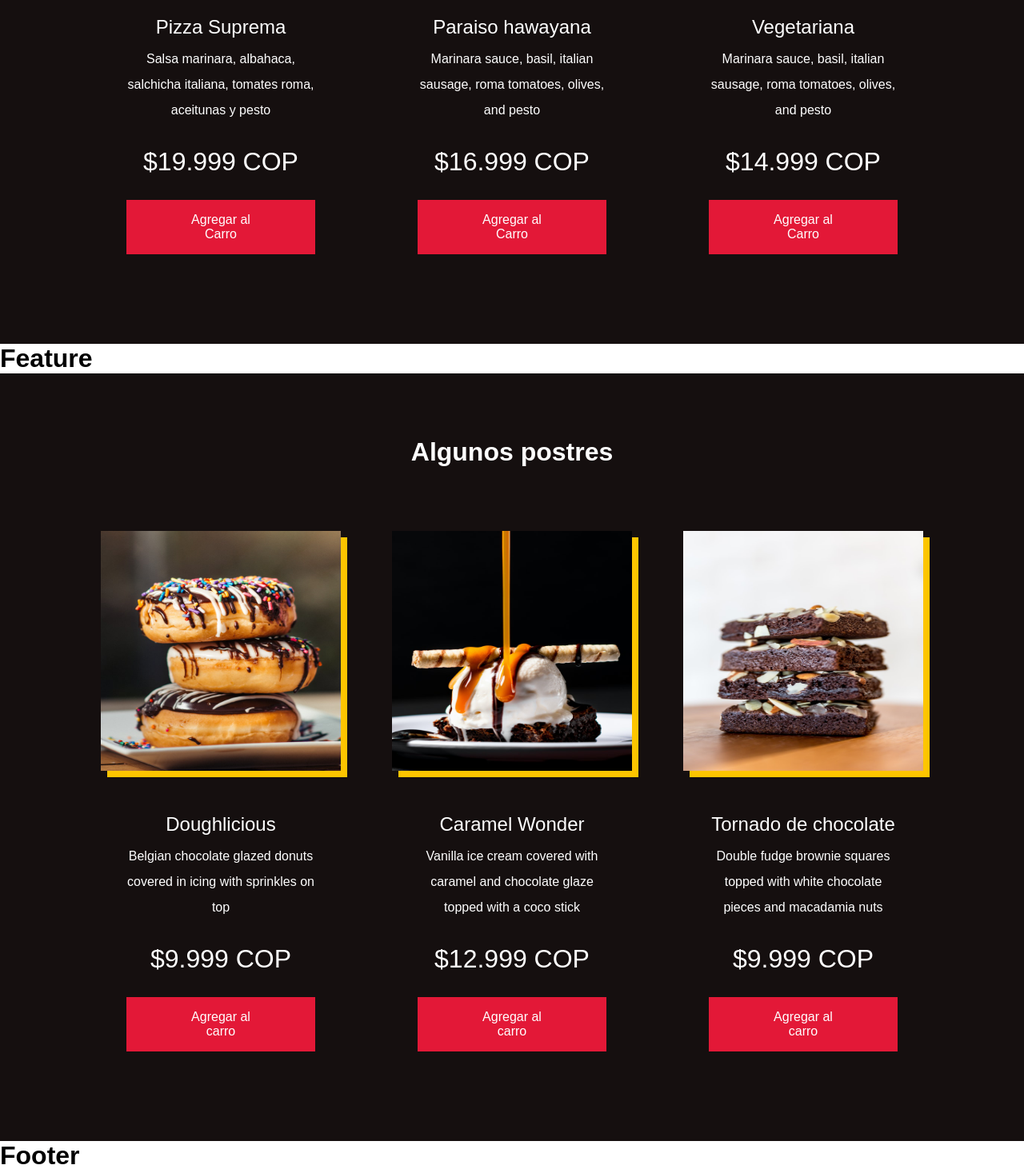
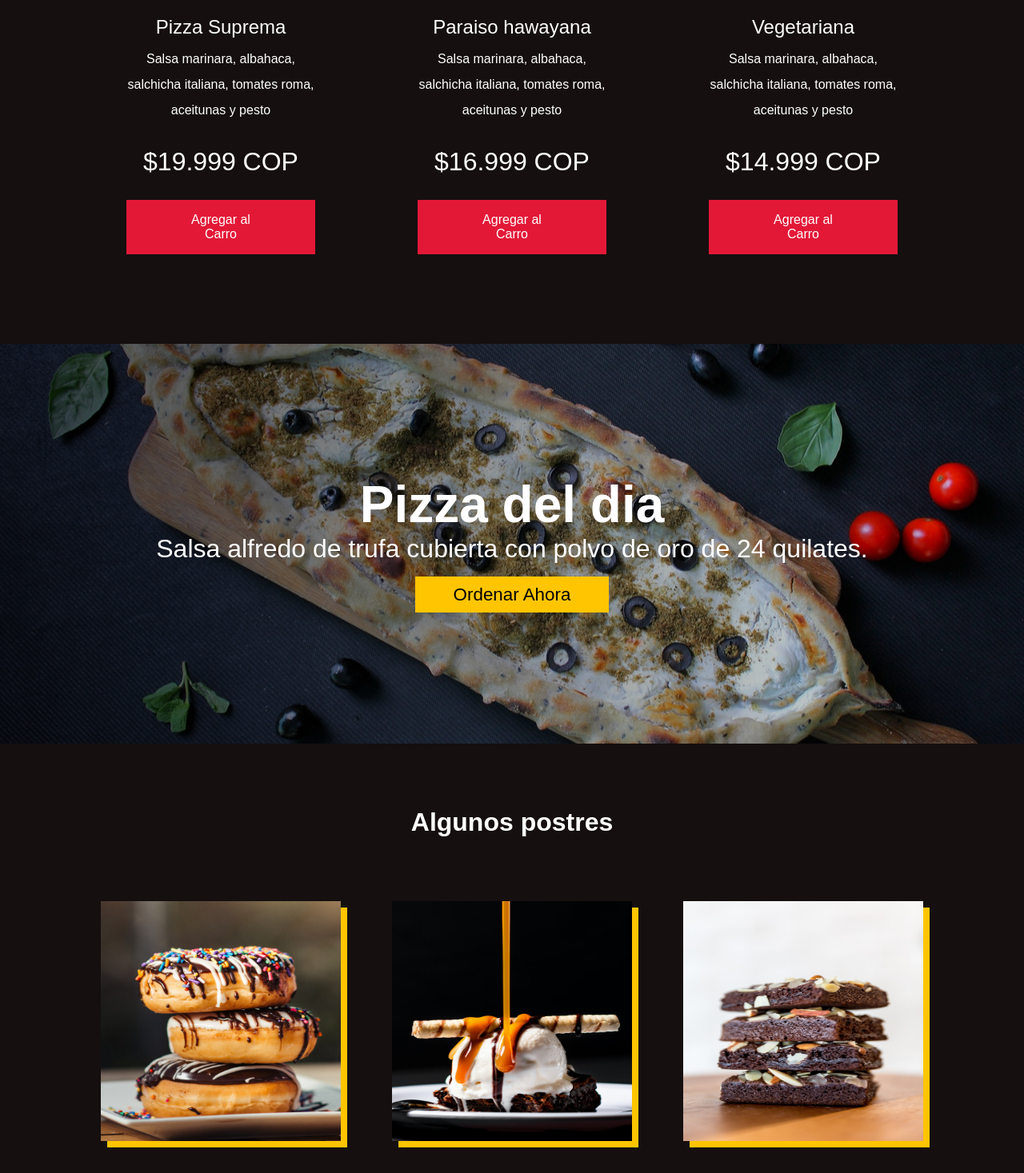
Before and after one commit to brammont/React-LandingPage_Pizza, a React (Create React App) app: page / in a window 1280 px wide. Shown: the part 1330-2797 px from the top of the page at 80% size. Built offline with nearby package versions, Linux system fonts and the light colour scheme.

Commit message:
cleaning the principal component

```diff
--- a/package.json
+++ b/package.json
@@ -6,6 +6,7 @@
     "@testing-library/jest-dom": "^5.14.1",
     "@testing-library/react": "^11.2.7",
     "@testing-library/user-event": "^12.8.3",
+    "netlify-cli": "^6.7.1",
     "react": "^17.0.2",
     "react-dom": "^17.0.2",
     "react-icons": "^4.2.0",
--- a/src/components/Feature/FeatureElements.js
+++ b/src/components/Feature/FeatureElements.js
@@ -0,0 +1,39 @@
+import styled from 'styled-components';
+import FeaturePic from '../../images/featured3.jpg';
+
+export const FeatureContainer = styled.div`
+  background: linear-gradient(to right, rgba(0, 0, 0, 0.7), rgba(0, 0, 0, 0.1)),
+    url(${FeaturePic});
+  height: 100vh;
+  max-height: 500px;
+  background-position: center;
+  background-size: cover;
+  display: flex;
+  flex-direction: column;
+  justify-content: center;
+  align-items: center;
+  color: #fff;
+  text-align: center;
+  padding: 0 1rem;
+  h1 {
+    font-size: clamp(3rem, 5vw, 5rem);
+  }
+  p {
+    margin-bottom: 1rem;
+    font-size: clamp(1rem, 3vw, 2rem);
+  }
+`;
+export const FeatureButton = styled.button`
+  font-size: 1.4rem;
+  padding: 0.6rem 3rem;
+  border: none;
+  background: #ffc500;
+  color: #000;
+  transition: 0.2s ease-out;
+  &:hover {
+    color: #fff;
+    background: #e31837;
+    transition: 0.2s ease-out;
+    cursor: pointer;
+  }
+`;
--- a/src/components/Feature/index.js
+++ b/src/components/Feature/index.js
@@ -1,11 +1,15 @@
 import React from 'react'
+import { FeatureContainer, FeatureButton } from './FeatureElements';
+
 
 const Feature = () => {
     return (
-        <div>
-            <h1>Feature</h1>
-        </div>
-    )
-}
+      <FeatureContainer>
+        <h1>Pizza del dia</h1>
+        <p>Salsa alfredo de trufa cubierta con polvo de oro de 24 quilates.</p>
+        <FeatureButton>Ordenar Ahora</FeatureButton>
+      </FeatureContainer>
+    );
+  };
 
-export default Feature
+  export default Feature;
--- a/src/components/Footer/FooterElements.js
+++ b/src/components/Footer/FooterElements.js
@@ -0,0 +1,56 @@
+import styled from 'styled-components';
+import { Link } from 'react-router-dom';
+
+export const FooterContainer = styled.footer`
+  background-color: #0d0909;
+`;
+
+export const FooterWrap = styled.div`
+  padding: 16px 24px;
+  display: flex;
+  flex-direction: column;
+  justify-content: center;
+  align-items: center;
+  max-width: 1300px;
+  margin: 0 auto;
+`;
+
+export const SocialMedia = styled.section`
+  max-width: 1300px;
+  width: 100%;
+`;
+
+export const SocialMediaWrap = styled.div`
+  display: flex;
+  justify-content: space-between;
+  align-items: center;
+  max-width: 1100px;
+  margin: 16px auto 0 auto;
+  @media screen and (max-width: 820px) {
+    flex-direction: column;
+  }
+`;
+
+export const SocialLogo = styled(Link)`
+  color: #fff;
+  justify-self: start;
+  cursor: pointer;
+  text-decoration: none;
+  font-size: 1.5rem;
+  display: flex;
+  align-items: center;
+  margin-bottom: 16px;
+  font-weight: bold;
+`;
+
+export const SocialIcons = styled.div`
+  display: flex;
+  justify-content: space-between;
+  align-items: center;
+  width: 240px;
+`;
+
+export const SocialIconLink = styled.a`
+  color: #fff;
+  font-size: 24px;
+`;
--- a/src/components/Footer/index.js
+++ b/src/components/Footer/index.js
@@ -1,11 +1,55 @@
-import React from 'react'
+import React from 'react';
+import {
+  FaFacebook,
+  FaInstagram,
+  FaYoutube,
+  FaTwitter,
+  FaLinkedin
+} from 'react-icons/fa';
+import {
+  FooterContainer,
+  FooterWrap,
+  SocialMedia,
+  SocialMediaWrap,
+  SocialLogo,
+  SocialIcons,
+  SocialIconLink
+} from './FooterElements';
 
 const Footer = () => {
-    return (
-        <div>
-            <h1>Footer</h1>
-        </div>
-    )
-}
+  return (
+    <FooterContainer>
+      <FooterWrap>
+        <SocialMedia>
+          <SocialMediaWrap>
+            <SocialLogo to='/'>Pizza</SocialLogo>
+            <SocialIcons>
+              <SocialIconLink href='/' target='_blank' aria-label='Facebook'>
+                <FaFacebook />
+              </SocialIconLink>
+              <SocialIconLink href='/' target='_blank' aria-label='Instagram'>
+                <FaInstagram />
+              </SocialIconLink>
+              <SocialIconLink href='/' target='_blank' aria-label='Youtube'>
+                <FaYoutube />
+              </SocialIconLink>
+              <SocialIconLink
+                href='//www.twitter.com/briandesignz'
+                target='_blank'
+                aria-label='Twitter'
+                rel='noopener noreferrer'
+              >
+                <FaTwitter />
+              </SocialIconLink>
+              <SocialIconLink href='/' target='_blank' aria-label='Linkedin'>
+                <FaLinkedin />
+              </SocialIconLink>
+            </SocialIcons>
+          </SocialMediaWrap>
+        </SocialMedia>
+      </FooterWrap>
+    </FooterContainer>
+  );
+};
 
-export default Footer
+export default Footer;
--- a/src/components/Hero/index.js
+++ b/src/components/Hero/index.js
@@ -24,7 +24,7 @@ const Hero = () => {
         <HeroContent>
           <HeroItems>
             <HeroH1>La mejor pizza del Mundo.</HeroH1>
-            <HeroP>Lista en 60 secondos</HeroP>
+            <HeroP>Lista en 60 segundos</HeroP>
             <HeroBtn>Ordenar</HeroBtn>
           </HeroItems>
         </HeroContent>
--- a/src/components/Products/data.js
+++ b/src/components/Products/data.js
@@ -20,7 +20,7 @@ export const productData = [
     alt: 'Pizza',
     name: 'Paraiso hawayana',
     desc:
-      ' Marinara sauce, basil, italian sausage, roma tomatoes, olives, and pesto',
+      'Salsa marinara, albahaca, salchicha italiana, tomates roma, aceitunas y pesto',
     price: '$16.999 COP',
     button: 'Agregar al Carro'
   },
@@ -29,7 +29,7 @@ export const productData = [
     alt: 'Pizza',
     name: 'Vegetariana',
     desc:
-      ' Marinara sauce, basil, italian sausage, roma tomatoes, olives, and pesto',
+      'Salsa marinara, albahaca, salchicha italiana, tomates roma, aceitunas y pesto',
     price: '$14.999 COP',
     button: 'Agregar al Carro'
   }
@@ -37,10 +37,10 @@ export const productData = [
 export const productDataTwo = [
   {
     img: sweet2,
-    alt: 'Donuts',
-    name: 'Doughlicious',
+    alt: 'Donas',
+    name: 'Delidona',
     desc:
-      'Belgian chocolate glazed donuts covered in icing with sprinkles on top',
+      'Donas glaseadas de chocolate belga cubiertas de glaseado con chispitas en la parte superior',
     price: '$9.999 COP',
     button: 'Agregar al carro'
   },
@@ -49,7 +49,7 @@ export const productDataTwo = [
     alt: 'Helados',
     name: 'Caramel Wonder',
     desc:
-      'Vanilla ice cream covered with caramel and chocolate glaze topped with a coco stick',
+      'Helado de vainilla cubierto con glaseado de caramelo y chocolate cubierto con una barra de coco',
     price: '$12.999 COP',
     button: 'Agregar al carro'
   },
@@ -58,7 +58,7 @@ export const productDataTwo = [
     alt: 'Brownie',
     name: 'Tornado de chocolate',
     desc:
-      'Double fudge brownie squares topped with white chocolate pieces and macadamia nuts',
+      'Cuadritos de brownie de chocolate blanco cubiertos con trozos de chocolate blanco y nueces de macadamia',
     price: '$9.999 COP',
     button: 'Agregar al carro'
   }
```
Also changed, not shown: 2 other files (tests, documents, lock files or other folders).
